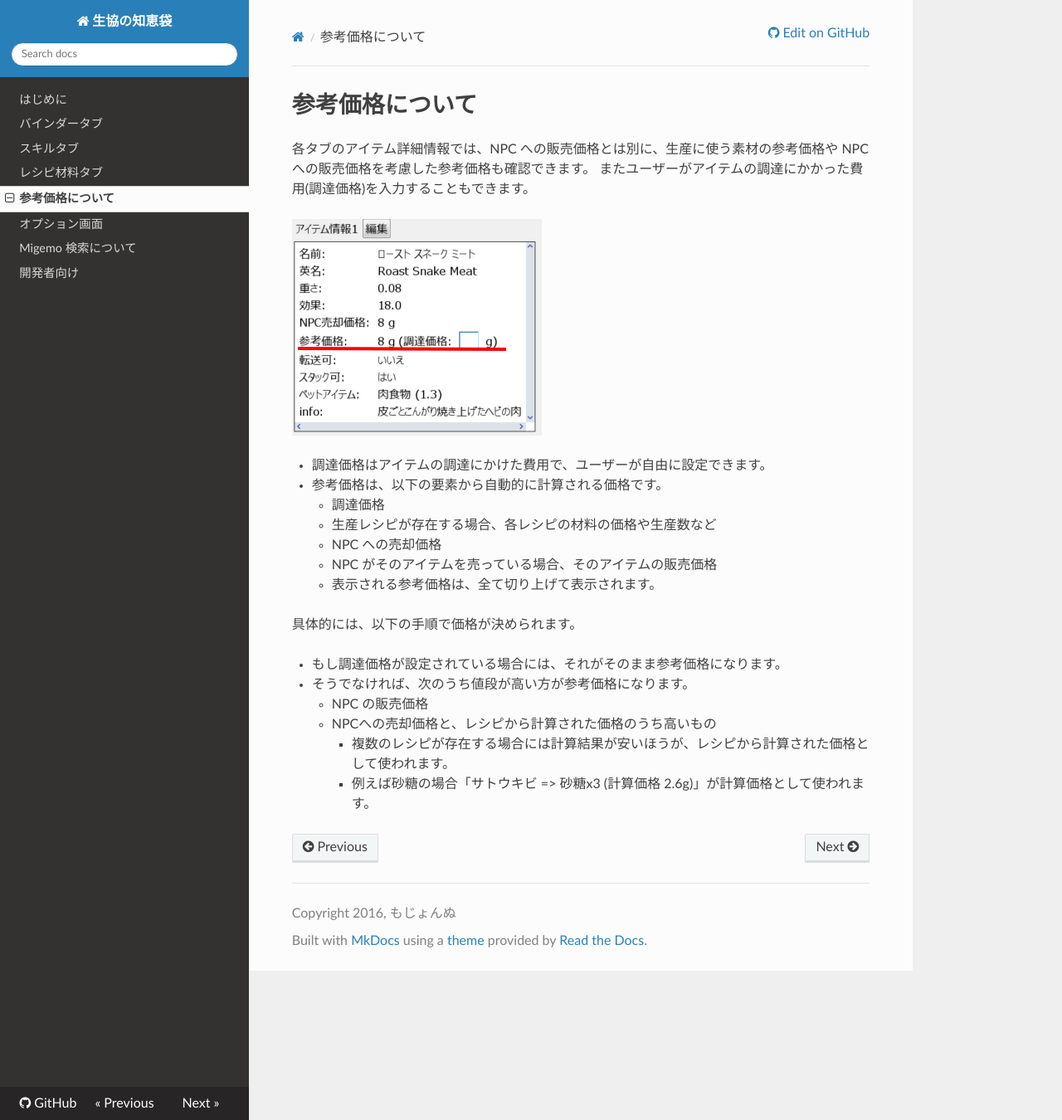
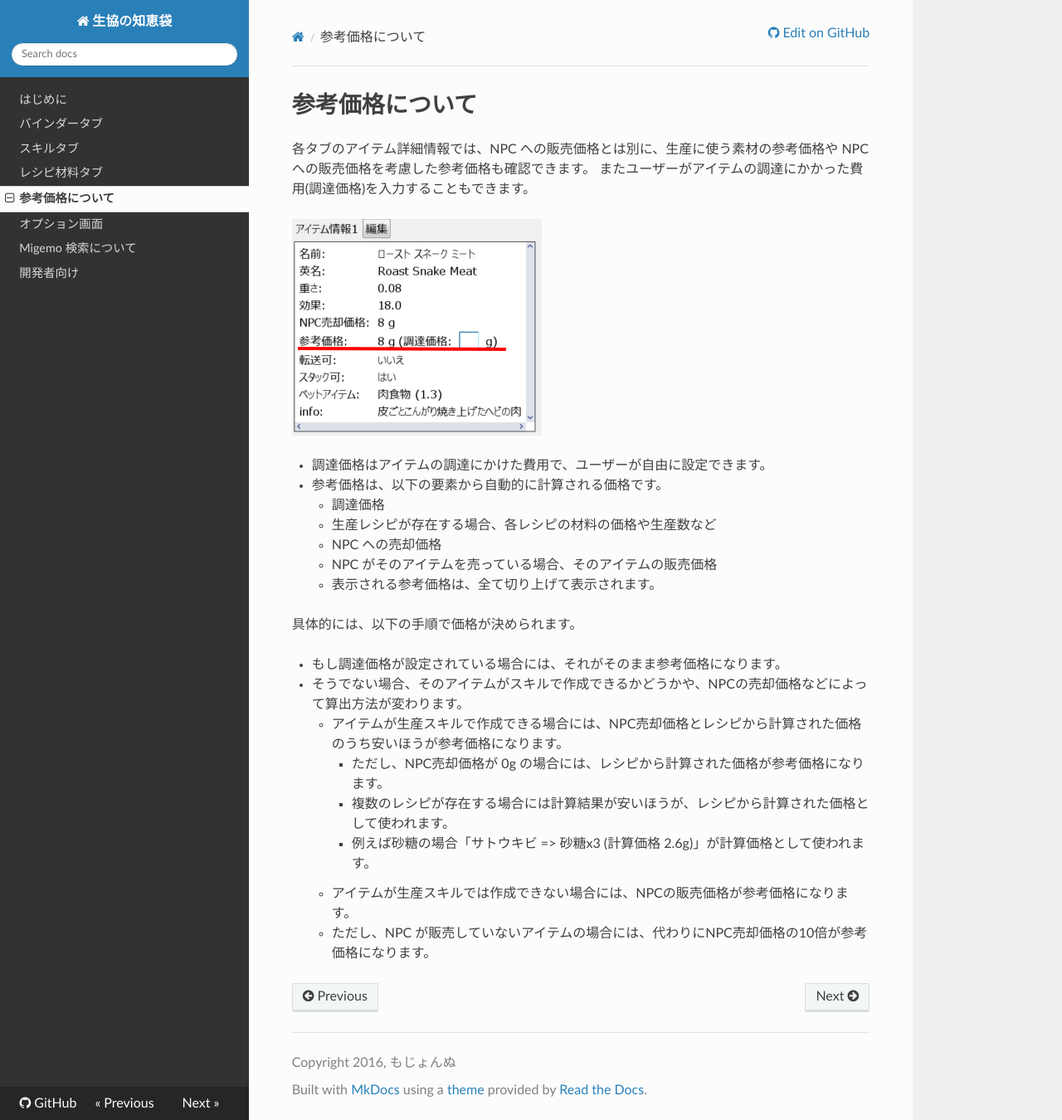
Before and after one commit to coop-mojo/moecoop, an MkDocs documentation site: the page built from docs/refprice.md, in a window 1280 px wide and 1350 px high. Shown: the whole window at 83% size. Built offline with MkDocs 1.6.1, drawn with Linux system fonts in a browser that asks for light colours; nearby versions of some CDN libraries; old or Windows-style settings are respelled for this version of MkDocs.

Commit message:
[doc] ドキュメントに新機能および削除予定機能を反映

```diff
--- a/docs/refprice.md
+++ b/docs/refprice.md
@@ -16,8 +16,10 @@
 具体的には、以下の手順で価格が決められます。
 
 - もし調達価格が設定されている場合には、それがそのまま参考価格になります。
-- そうでなければ、次のうち値段が高い方が参考価格になります。
-    - NPC の販売価格
-    - NPCへの売却価格と、レシピから計算された価格のうち高いもの
+- そうでない場合、そのアイテムがスキルで作成できるかどうかや、NPCの売却価格などによって算出方法が変わります。
+    - アイテムが生産スキルで作成できる場合には、NPC売却価格とレシピから計算された価格のうち安いほうが参考価格になります。
+        - ただし、NPC売却価格が 0g の場合には、レシピから計算された価格が参考価格になります。
         - 複数のレシピが存在する場合には計算結果が安いほうが、レシピから計算された価格として使われます。
         - 例えば砂糖の場合「サトウキビ => 砂糖x3 (計算価格 2.6g)」が計算価格として使われます。
+    - アイテムが生産スキルでは作成できない場合には、NPCの販売価格が参考価格になります。
+      - ただし、NPC が販売していないアイテムの場合には、代わりにNPC売却価格の10倍が参考価格になります。
```
Also changed, not shown: docs/binder.md (+1 -2 lines), docs/material.md (+1 -2 lines), docs/migemo.md (+0 -3 lines), docs/skill.md (+1 -2 lines).
